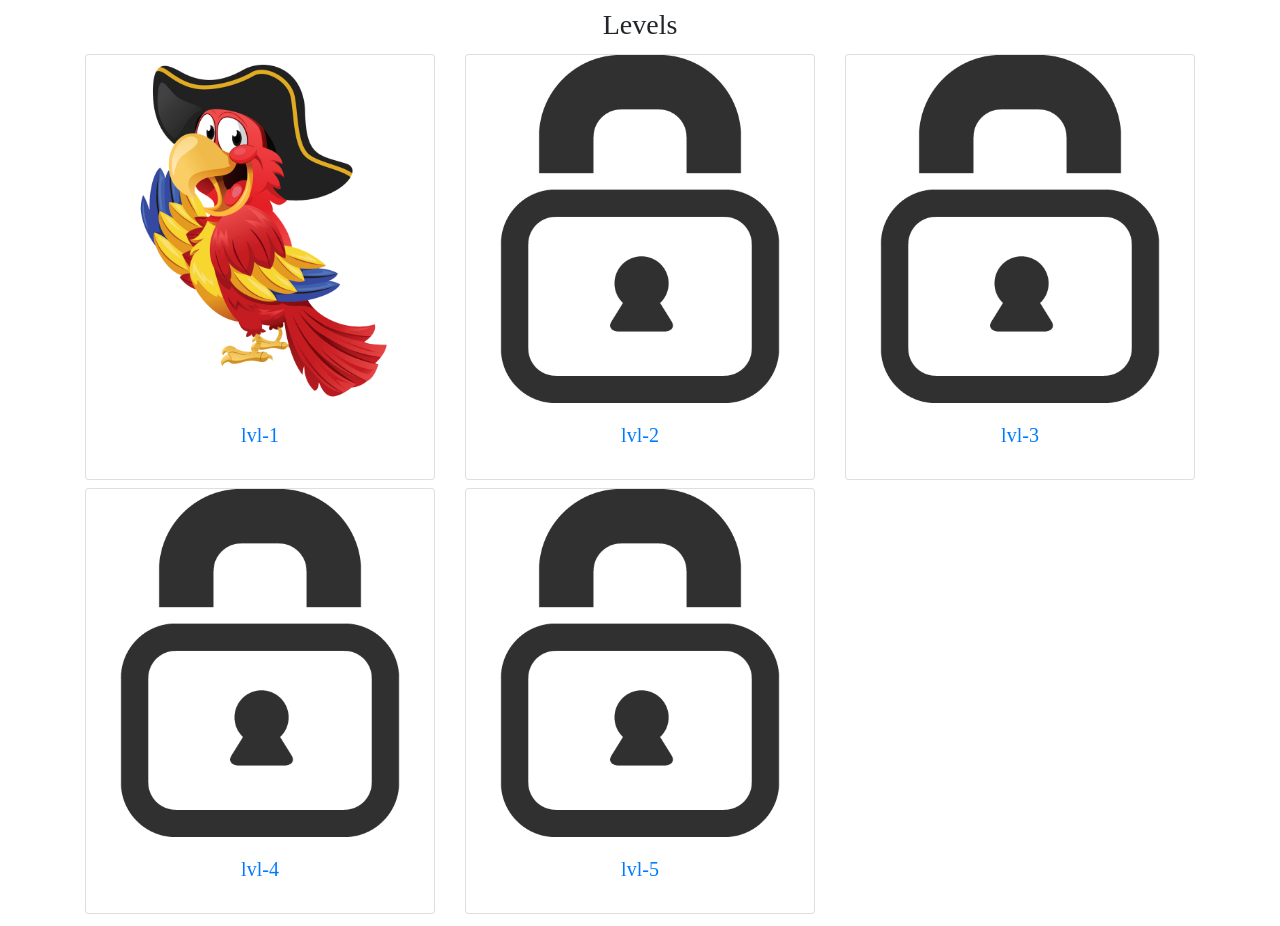
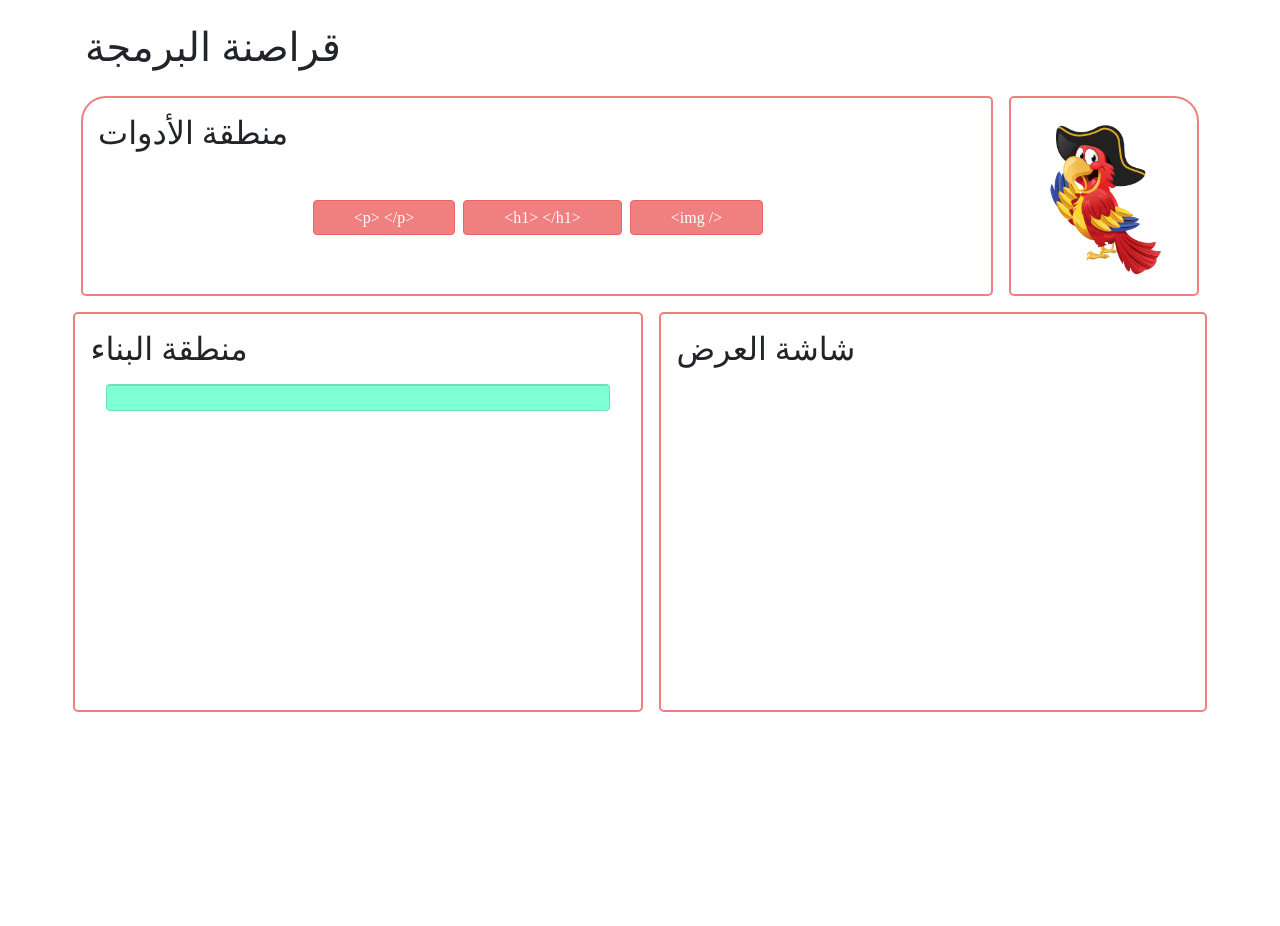
Before and after one commit to Pre1/code_pirates, a React (Create React App) app: page /level/1 in a window 1280 px wide. After the commit the page ends 800 px from the top, so only its background shows below. Built offline with nearby package versions, Linux system fonts and the light colour scheme; a web font is replaced by a local one.

Commit message:
switching all the way arrrggg

```diff
--- a/src/App.js
+++ b/src/App.js
@@ -1,4 +1,6 @@
 import React, { Component } from "react";
+import { Switch, Route, Redirect } from "react-router-dom";
+
 import "./App.css";
 // Bootstrap Setup
 import "bootstrap/dist/css/bootstrap.min.css";
@@ -10,12 +12,22 @@ import style from "./assets/css/style.css";
 
 // Components
 import HomePage from "./Components/HomePage";
-
+import Playarea from "./Components/PlayArea";
+import LevelList from "./Components/LevelList";
 class App extends Component {
   render() {
     return (
-      <div className="App">
-        <HomePage />
+      <div className="container">
+        <div className="row justify-content-center mt-4">
+          <Switch>
+            <Route exact path="/" component={HomePage} />
+            <Route path="/level/:levelID" component={Playarea} />
+            <Route path="/levels" component={LevelList} />
+            <Redirect path="/" />
+          </Switch>
+
+          {/* <div>frfers</div> */}
+        </div>
       </div>
     );
   }
--- a/src/Components/HomePage/index.js
+++ b/src/Components/HomePage/index.js
@@ -1,17 +1,8 @@
 import React, { Component } from "react";
 
-import Playarea from "../PlayArea";
-
-// for testing
-import LevelList from "../LevelList";
 class HomePage extends Component {
   render() {
-    return (
-      <div className="container">
-        <LevelList />
-        {/* <Playarea /> */}
-      </div>
-    );
+    return <div className="container" />;
   }
 }
 
--- a/src/Components/LevelList/LevelCard.js
+++ b/src/Components/LevelList/LevelCard.js
@@ -6,7 +6,7 @@ class LevelCard extends Component {
     const { level, name } = this.props;
     return (
       <div className="col-lg-4 col-md-6 col-12 my-1">
-        <Link to={`/levels/${level.id}`} className="card">
+        <Link to={level.isAvailable && `/level/${level.id}`} className="card">
           <div className="image">
             <img
               className="card-img-top img-fluid"
--- a/src/Components/PlayArea/index.js
+++ b/src/Components/PlayArea/index.js
@@ -11,9 +11,7 @@ import assistant from "../../assets/images/pirateBird.png";
 import * as actionCreators from "../../store/actions";
 import { connect } from "react-redux";
 
-
 class PlayArea extends Component {
-
   onDragEnd = result => {
     // gets the destination ({droppableId:"", index:""}), source ({droppableId:"", index:""}), draggableId
     const { destination, source, draggableId } = result;
@@ -93,7 +91,6 @@ class PlayArea extends Component {
   render() {
     return (
       <DragDropContext onDragEnd={this.onDragEnd}>
-        <div className="row justify-content-center mt-4">
         <div className="col-12 main-content">
           <h1>قراصنة البرمجة</h1>
           <div className="row mt-4 justify-content-center">
@@ -121,7 +118,6 @@ class PlayArea extends Component {
             </div>
           </div>
         </div>
-        </div>
       </DragDropContext>
     );
   }
```
Lines whose indentation alone changed are shown as unchanged.
